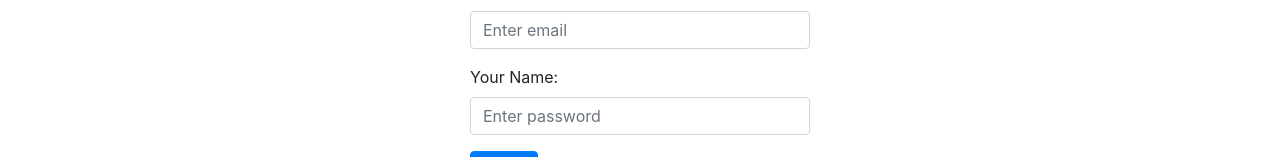
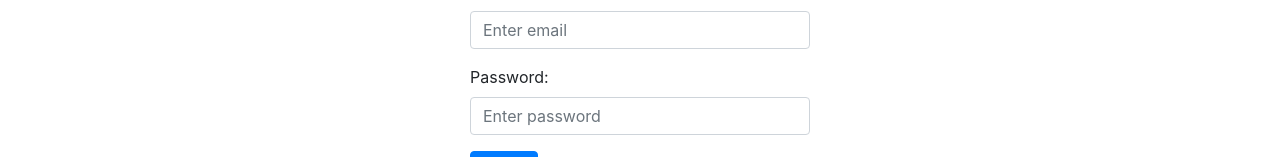
Before and after one commit to amitleuva1987/book_store_frontend, a Nuxt app: page /login in a window 1280 px wide. Shown: the part 162-319 px from the top of the page. Built offline with nearby package versions, Linux system fonts and the light colour scheme; no server answers.

Commit message:
Make style changes in login page

```diff
--- a/pages/login.vue
+++ b/pages/login.vue
@@ -1,7 +1,7 @@
 <template>
-  <div class="col-md-4 mx-auto mt-5" style="height: 420px">
+  <div class="col-md-4 mx-auto mt-5 layout-height">
     <h4 class="text-center">Login with Packt</h4>
-    <b-form @submit="onSubmit" @reset="onReset">
+    <b-form @submit="onSubmit">
       <b-form-group
         id="input-group-1"
         label="Email address:"
@@ -16,7 +16,7 @@
         ></b-form-input>
       </b-form-group>
 
-      <b-form-group id="input-group-2" label="Your Name:" label-for="input-2">
+      <b-form-group id="input-group-2" label="Password:" label-for="input-2">
         <b-form-input
           id="input-2"
           v-model="password"
@@ -65,3 +65,9 @@ export default {
   },
 };
 </script>
+
+<style>
+.layout-height {
+  height: 420px;
+}
+</style>
```
